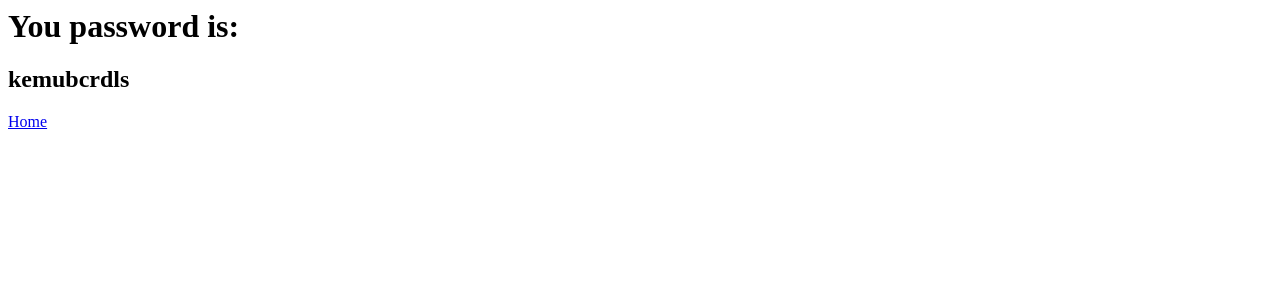
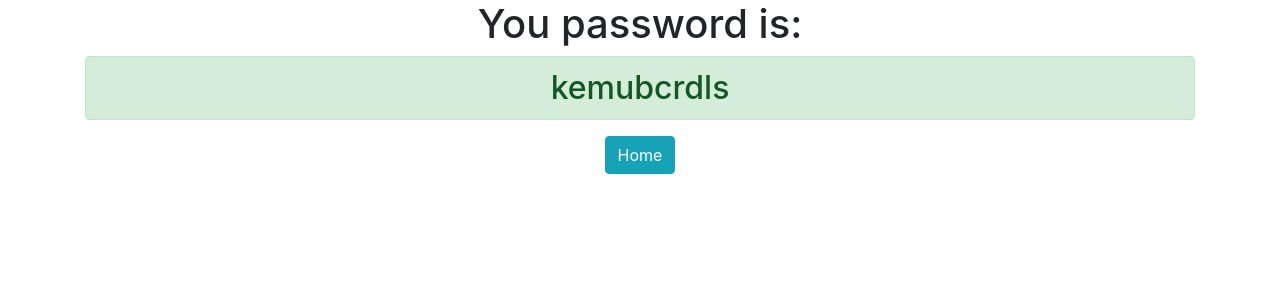
Before and after one commit to bogus2020/django3-password-generator, a Django app: page /generatedpassword in a window 1280 px wide. Shown: the top 300 px of the page. Run offline with Django 3.2, Linux system fonts and the light colour scheme.

Commit message:
I made some tweaks

```diff
--- a/generator/templates/generator/password.html
+++ b/generator/templates/generator/password.html
@@ -1,4 +1,9 @@
+<link rel="stylesheet" href="https://cdn.jsdelivr.net/npm/bootstrap@4.5.3/dist/css/bootstrap.min.css" integrity="sha384-TX8t27EcRE3e/ihU7zmQxVncDAy5uIKz4rEkgIXeMed4M0jlfIDPvg6uqKI2xXr2" crossorigin="anonymous">
+
+<div class="container text-center">
 <h1>You password is:</h1>
-<h2>{{ password}}</h2>
+<h2 class='alert alert-success'>{{ password}}</h2>
 
-<a href = "{% url 'home' %}">Home</a>
+<a href = "{% url 'home' %}" class="btn btn-info">Home</a>
+
+</div>
```
